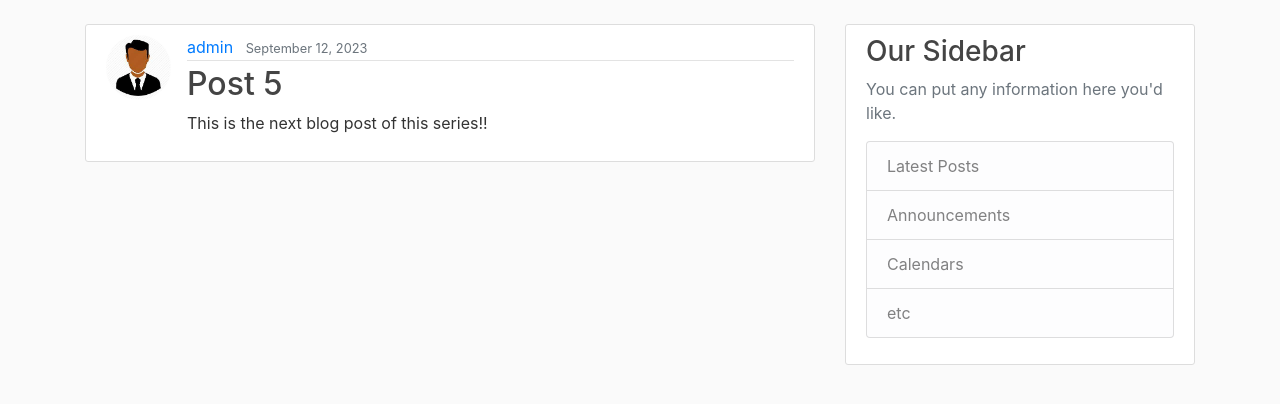
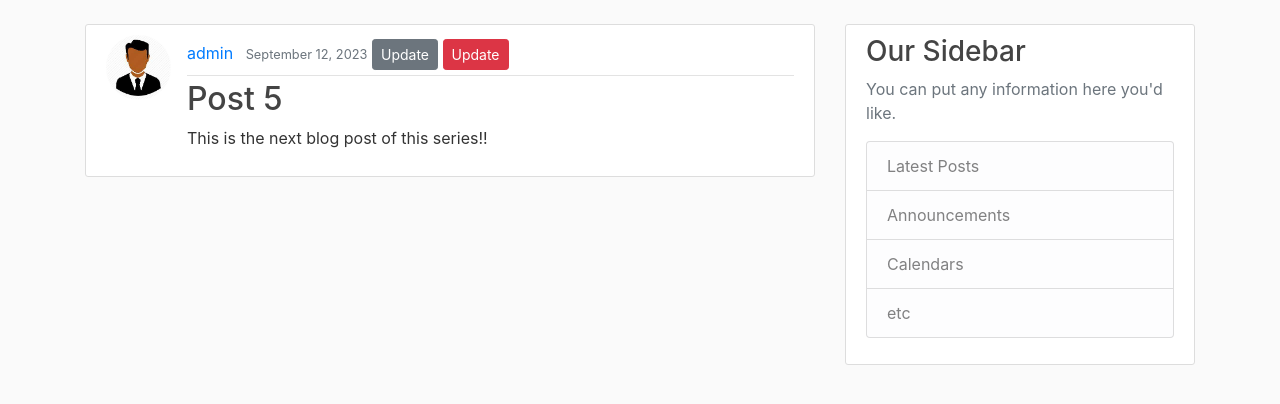
Before and after one commit to ttwange/Django_mantis, a Django app: page /post/3/ in a window 1280 px wide. Shown: the part 56-460 px from the top of the page. Run offline with Django 4.2, Linux system fonts and the light colour scheme; a user stored in the database is signed in; data comes from the database, SQL or seed files in the repository; some libraries are stand-ins or nearby versions.

Commit message:
Finished withe crud functionality but am getting a small bug in the delete part

```diff
--- a/blog/templates/blog/post_detail.html
+++ b/blog/templates/blog/post_detail.html
@@ -9,7 +9,8 @@
         <a class="mr-2" href="#">{{ object.author }}</a>
         <small class="text-muted">{{ object.date_posted |date:"F d, Y" }}</small>
         {% if object.author == user %}
-          <a class href="{% url 'post-update' object.id %}"></a>
+          <a class="btn btn-secondary btn-sm mt-1 mb-1" href="{% url 'post-update' object.id %}">Update</a>
+          <a class="btn btn-danger btn-sm mt-1 mb-1" href="{% url 'post-delete' object.id %}">Update</a>
           {% endif %}
       </div>
       <h2 class="article-title" >{{ object.title }}</h2>
```
